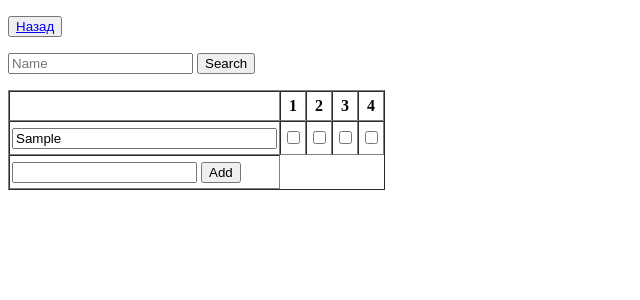
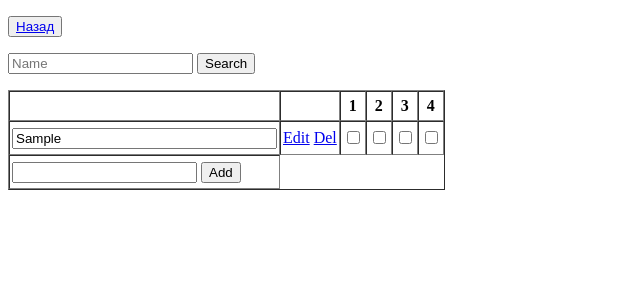
Before and after one commit to ElenaVolchkova/application, a Django app: page /athletes in a window 1280 px wide. Shown: the top 300 px of the page, without its empty margins (0-640 px from the left). Run offline with Django 3.2, Linux system fonts and the light colour scheme; tables that the repository leaves empty hold one stand-in row (values such as "Sample post"); parts of the project's set-up code (start-up, migrations or seed data) failed here and were passed over.

Commit message:
Added delete and change function for all categories of wards

```diff
--- a/mysite/mysite/athletes/views.py
+++ b/mysite/mysite/athletes/views.py
@@ -29,3 +29,32 @@ def athletes_new(request):
         return redirect('athlete-list')
     else:
         return redirect('athlete-list')
+
+
+# def athletes_update(request, id):
+#     edit_name = Athletes.objects.get(id=id)
+#     if request.method == "GET":
+#         edit_name.name = request.POST.get("name")
+#         edit_name.save()
+#         return redirect('athlete-list')
+
+
+def athletes_edit(request, id):
+    edit_name = Athletes.objects.get(id=id)
+    # if request.method == "POST":
+    if request.method == "GET":
+        edit_name.name = request.POST.get("name")
+        edit_name.save()
+        # return redirect('athlete-list')
+        return render(request, "Athlete_edit.html", context={"athletes": edit_name})
+    else:
+        return redirect('athlete-list')
+    # if request.method == "POST":
+        # import pdb; pdb.set_trace()
+        # return render(request, "Athlete_edit.html", context={"athletes": edit_name})
+
+
+def athletes_del(request, id):
+    del_name = Athletes.objects.get(id=id)
+    del_name.delete()
+    return redirect('athlete-list')
--- a/mysite/mysite/urls.py
+++ b/mysite/mysite/urls.py
@@ -16,9 +16,9 @@ Including another URLconf
 from django.contrib import admin
 from django.urls import path
 from mysite.titova.views import titova
-from mysite.customers.views import customers, customers_plus, customers_new
-from mysite.athletes.views import athletes, athletes_plus, athletes_new
-from mysite.amazons.views import amazons, amazons_plus, amazons_new
+from mysite.customers.views import customers, customers_plus, customers_new, customers_edit, customers_del
+from mysite.athletes.views import athletes, athletes_plus, athletes_new, athletes_edit, athletes_del #, athletes_update
+from mysite.amazons.views import amazons, amazons_plus, amazons_new, amazons_edit, amazons_del
 
 from django.conf import settings
 # from django.urls import path, re_path, include, reverse_lazy
@@ -41,4 +41,11 @@ urlpatterns = [
     path('amazons/new', amazons_new, name="amazons-new"),
     path('customers/new', customers_new, name="customers-new"),
     path('athletes/new', athletes_new, name="athletes-new"),
+    path('amazons/edit/<int:id>/', amazons_edit, name="amazons-edit"),
+    path('customers/edit/<int:id>/', customers_edit, name="customers-edit"),
+    path('athletes/edit/<int:id>/', athletes_edit),
+    path('athletes/del/<int:id>/', athletes_del),
+    # path('athletes', athletes_update, name="athlete-edit"),
+    path('customers/del/<int:id>/', customers_del, name="customers-del"),
+    path('amazons/del/<int:id>/', amazons_del),
 ] + static(settings.STATIC_URL, document_root=settings.STATIC_ROOT) #+ static(settings.MEDIA_URL, document_root=settings.MEDIA_ROOT)
--- a/mysite/templates/amazons.html
+++ b/mysite/templates/amazons.html
@@ -19,6 +19,7 @@
 <table border="1" cellspacing="0" cellpadding="2" height="100">
     <tr>
         <th></th>
+        <th></th>
         <th>1</th>
         <th>2</th>
         <th>3</th>
@@ -27,6 +28,10 @@
     {% for amazon in amazons %}
     <tr>
         <td><input type="text" size="25" value="{{amazon.ward_id.ward}}"></td>
+        <td><form action="/amazons/edit" method="post">{% csrf_token %}
+                    <a href="/amazons/edit/{{amazon.id}}">Edit</a>
+                    <a href="/amazons/del/{{amazon.id}}">Del</a>
+                </form></td>
 
         <form action="/amazons/plus" id="form_1" method="post">{% csrf_token %}
             <td>
--- a/mysite/templates/athletes.html
+++ b/mysite/templates/athletes.html
@@ -7,7 +7,6 @@
 </head>
 <body>
 <script type="text/javascript" src='{% static "main.js" %}'></script>
-
 <p>
     <button><a href="titova">Назад</a></button>
 <form class="form-inline my-2 my-lg-0">
@@ -19,6 +18,7 @@
 <table border="1" cellspacing="0" cellpadding="2" height="100">
     <tr>
         <th></th>
+        <th></th>
         <th>1</th>
         <th>2</th>
         <th>3</th>
@@ -26,7 +26,13 @@
     </tr>
     {% for athlete in athletes %}
     <tr>
-        <td><input type="text" size="30" value="{{athlete.ward_id.ward}}"></td>
+        <td><input type="text" size="30" value="{{athlete.ward_id.ward}}">
+            <td><form action="/athletes/edit" method="post">{% csrf_token %}
+                    <a href="/athletes/edit/{{athlete.id}}">Edit</a>
+                    <a href="/athletes/del/{{athlete.id}}">Del</a>
+                </form>
+            </td>
+        </td>
         <form action="/athletes/plus" id="form_1" method="post">{% csrf_token %}
             <td>
                 <input type="hidden" value="{{athletes.id}}" id="athletes_id" name="athletes_id">
```
Also changed, not shown: mysite/mysite/amazons/views.py (+20 -0 lines), mysite/mysite/customers/views.py (+16 -0 lines), mysite/templates/Amazons_edit.html (added, +14 -0 lines), mysite/templates/Athlete_edit.html (added, +14 -0 lines), mysite/templates/Customer_edit.html (added, +14 -0 lines), mysite/templates/customers.html (+6 -1 lines), mysite/static/main.js (line endings or trailing spaces), mysite/templates/bootstrap.html (line endings or trailing spaces).
